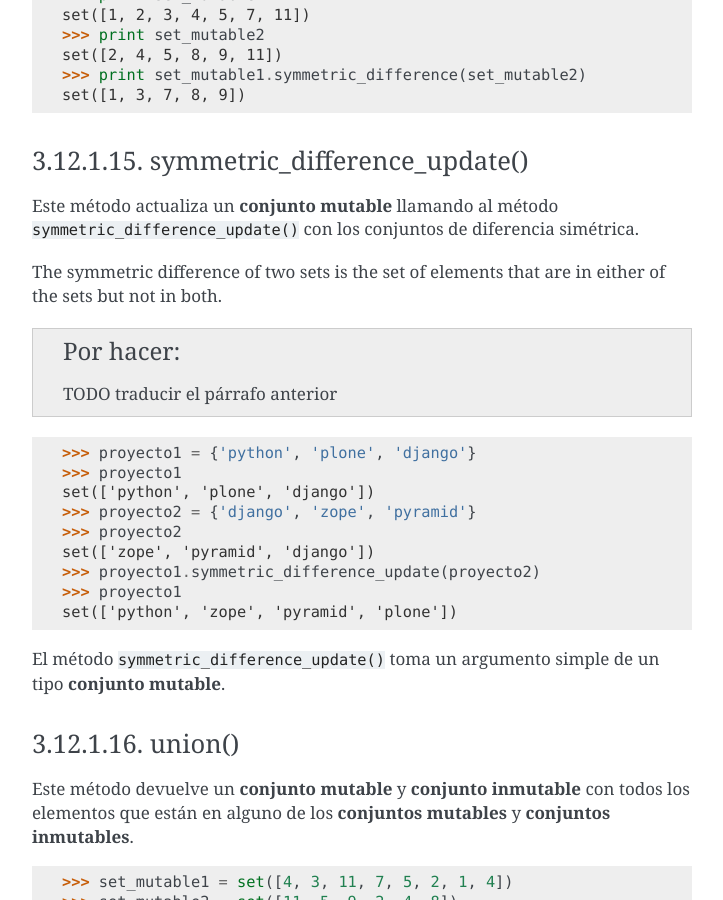
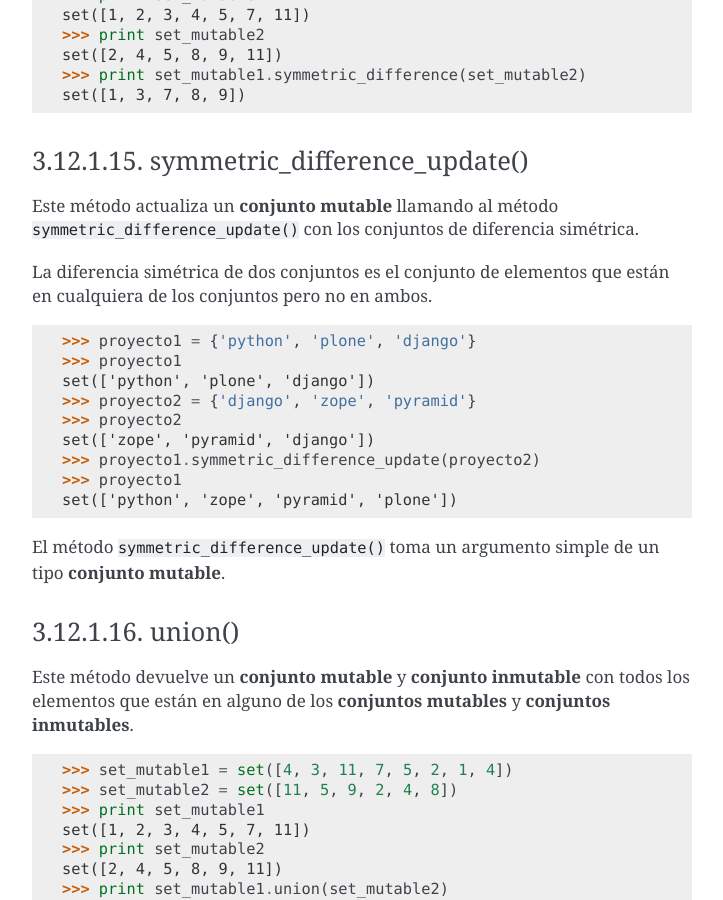
Before and after one commit to macagua/entrenamiento.python_basico, a Sphinx documentation site: the page built from source/leccion3/tipo_conjuntos.rst, in a window 1280 px wide and 900 px high, scrolled down 5866 px. Shown: the whole window, without its empty margins (388-1111 px from the left). Built offline with Sphinx 7.4.7, drawn with Linux system fonts in a browser that asks for light colours.

Commit message:
Agregar mejoras al metodo symmetric_difference_update()

```diff
--- a/source/leccion3/tipo_conjuntos.rst
+++ b/source/leccion3/tipo_conjuntos.rst
@@ -367,13 +367,11 @@ Este método devuelve todos los elementos que están en un **conjunto mutable**
 symmetric_difference_update()
 ~~~~~~~~~~~~~~~~~~~~~~~~~~~~~
 
-Este método actualiza un **conjunto mutable** llamando al método ``symmetric_difference_update()``
-con los conjuntos de diferencia simétrica.
+Este método actualiza un **conjunto mutable** llamando al método
+``symmetric_difference_update()`` con los conjuntos de diferencia simétrica.
 
-The symmetric difference of two sets is the set of elements that are in either of the
-sets but not in both.
-
-.. todo:: TODO traducir el párrafo anterior
+La diferencia simétrica de dos conjuntos es el conjunto de elementos que están en
+cualquiera de los conjuntos pero no en ambos.
 
 ::
 
```
